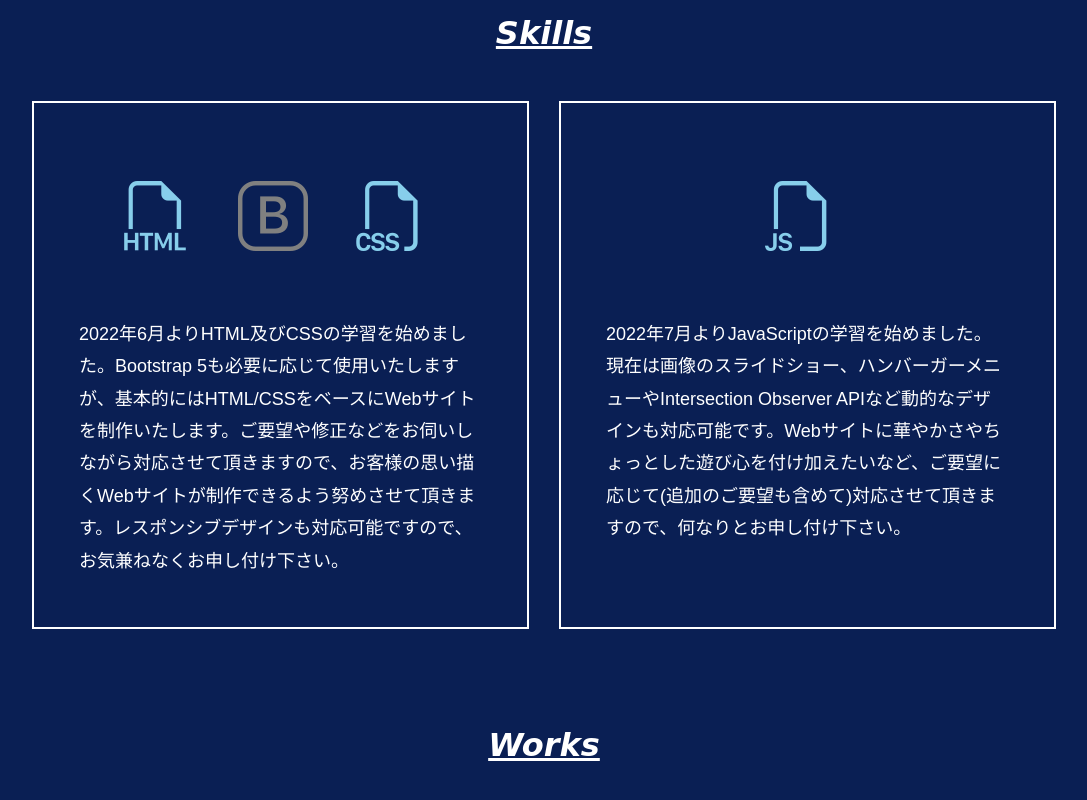
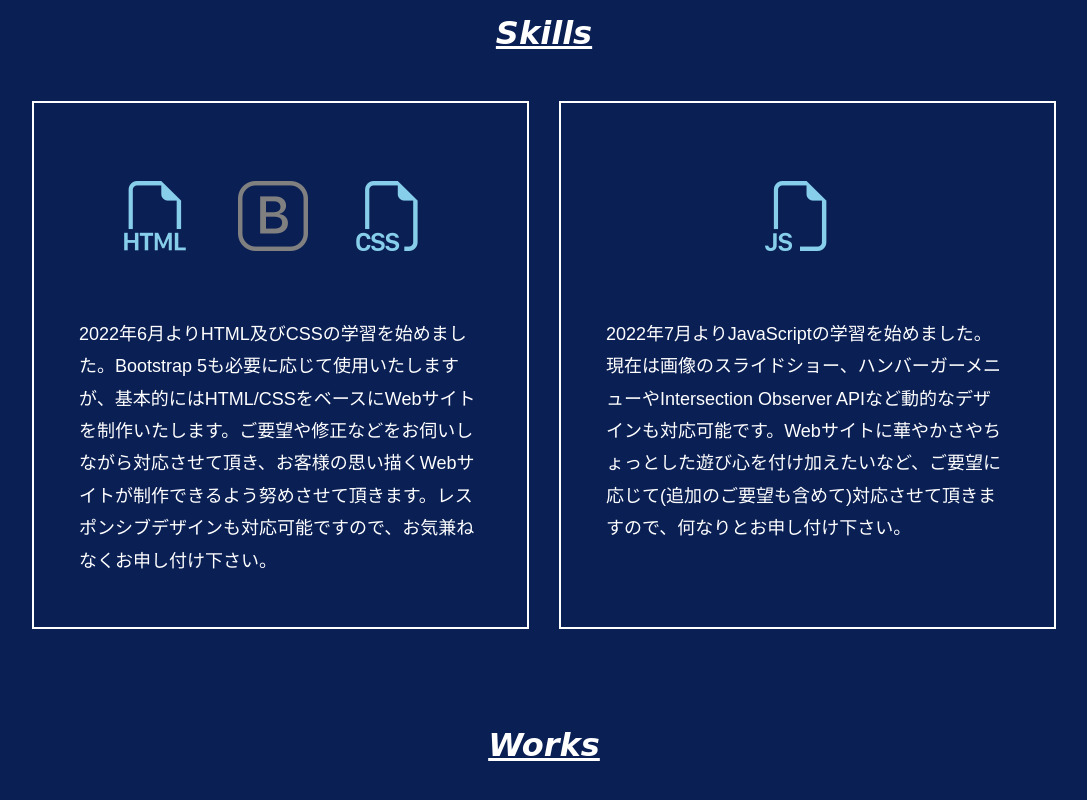
Before and after one commit to kyon-MR/portfolio.github.io, a plain HTML site: page index.html in a window 1280 px wide. Shown: the part 863-1663 px from the top of the page, without its empty margins (96-1183 px from the left). Drawn offline with nearby package versions, Linux system fonts and the light colour scheme; files whose address does not match are found by name.

Commit message:
Add files via upload

```diff
--- a/index.html
+++ b/index.html
@@ -72,7 +72,7 @@
               <i class="bi bi-filetype-css"></i>
             </h3>
             <p>
-              2022年6月よりHTML及びCSSの学習を始めました。Bootstrap 5も必要に応じて使用いたしますが、基本的にはHTML/CSSをベースにWebサイトを制作いたします。ご要望や修正などをお伺いしながら対応させて頂きますので、お客様の思い描くWebサイトが制作できるよう努めさせて頂きます。レスポンシブデザインも対応可能ですので、お気兼ねなくお申し付け下さい。
+              2022年6月よりHTML及びCSSの学習を始めました。Bootstrap 5も必要に応じて使用いたしますが、基本的にはHTML/CSSをベースにWebサイトを制作いたします。ご要望や修正などをお伺いしながら対応させて頂き、お客様の思い描くWebサイトが制作できるよう努めさせて頂きます。レスポンシブデザインも対応可能ですので、お気兼ねなくお申し付け下さい。
             </p>
           </div>
           <div class="second-skill">
```
